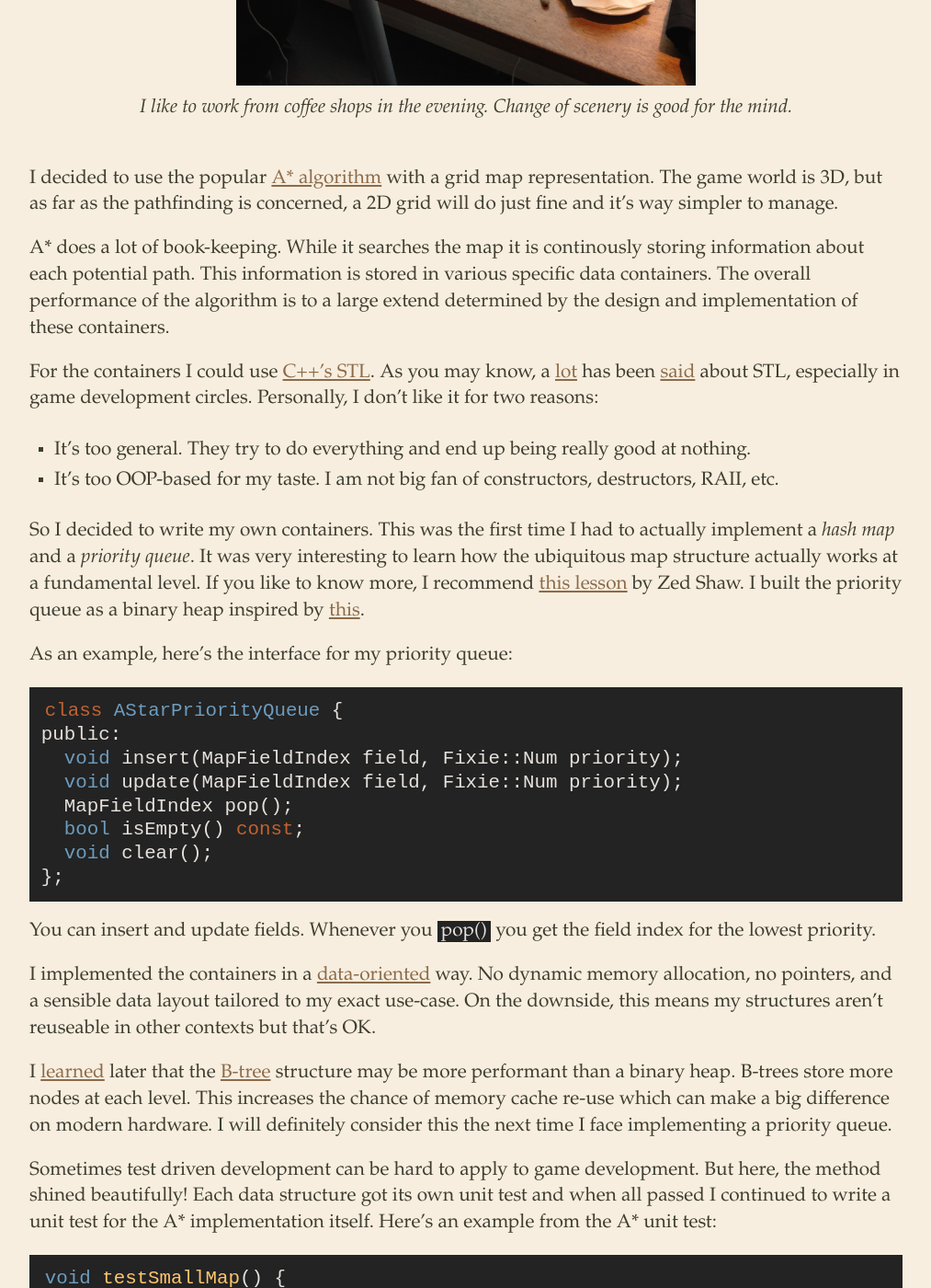
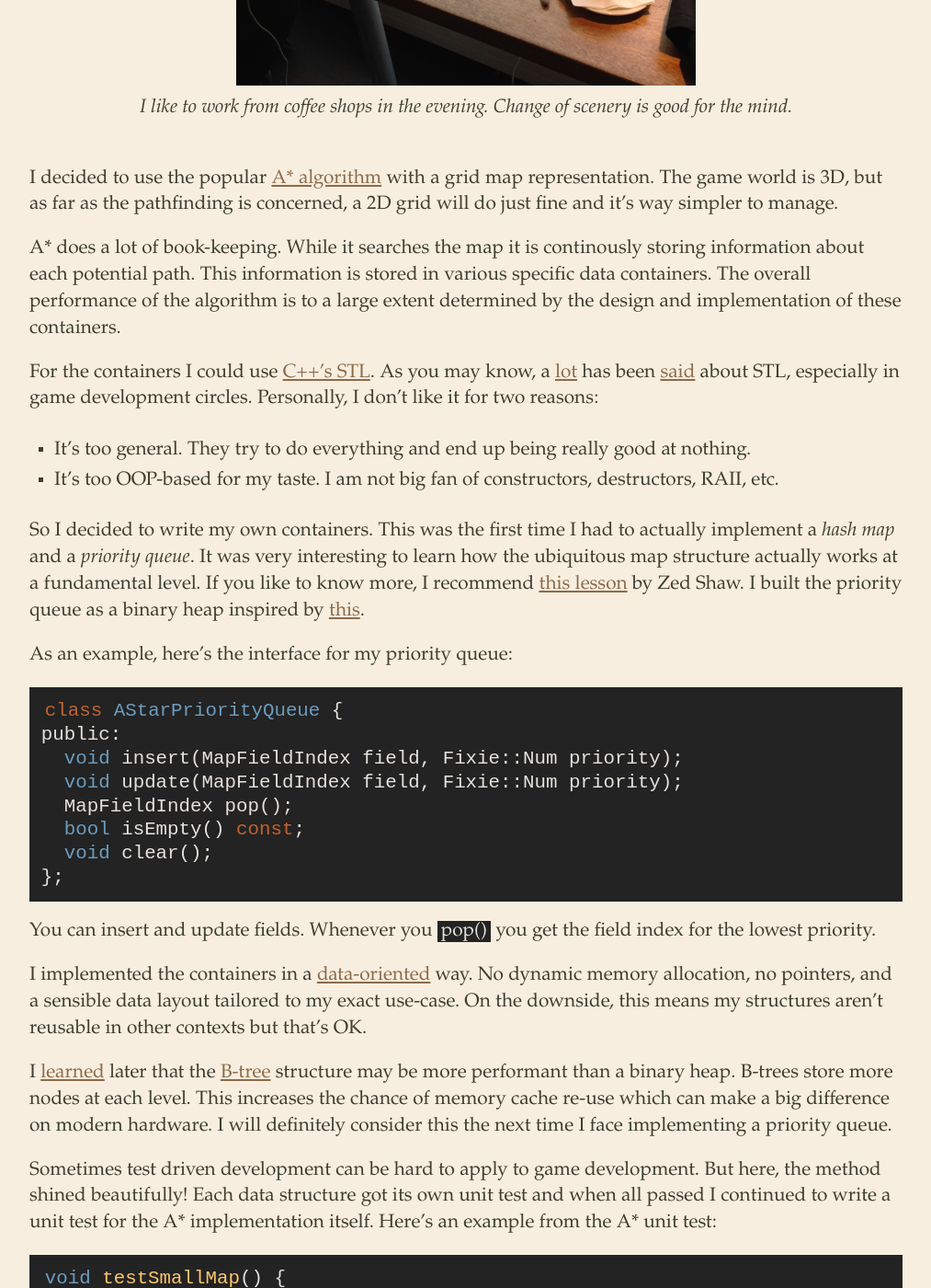
Before and after one commit to chopmo/rasmusrn.github.io, a Jekyll site: the page built from _posts/2015-05-10-pathfinding.markdown, in a window 1280 px wide and 1400 px high, scrolled down 1472 px. Shown: the whole window at 92% size, without its empty margins (133-1146 px from the left). Built offline with Jekyll 4.4.1, drawn with Linux system fonts in a browser that asks for light colours.

Commit message:
Fix a few typos

```diff
--- a/_posts/2015-05-10-pathfinding.markdown
+++ b/_posts/2015-05-10-pathfinding.markdown
@@ -22,7 +22,7 @@ So given this autonomous nature of the block dudes, I needed a pretty efficient
 
 I decided to use the popular [A* algorithm](http://en.wikipedia.org/wiki/A*_search_algorithm) with a grid map representation. The game world is 3D, but as far as the pathfinding is concerned, a 2D grid will do just fine and it's way simpler to manage.
 
-A* does a lot of book-keeping. While it searches the map it is continously storing information about each potential path. This information is stored in various specific data containers. The overall performance of the algorithm is to a large extend determined by the design and implementation of these containers.
+A* does a lot of book-keeping. While it searches the map it is continously storing information about each potential path. This information is stored in various specific data containers. The overall performance of the algorithm is to a large extent determined by the design and implementation of these containers.
 
 For the containers I could use [C++'s STL](http://en.wikipedia.org/wiki/Standard_Template_Library). As you may know, a [lot](http://gamedev.stackexchange.com/questions/268/stl-for-games-yea-or-nay) has been [said](http://simonask.tumblr.com/post/59763277483/why-stl-isnt-great-for-game-development) about STL, especially in game development circles. Personally, I don't like it for two reasons:
 
@@ -46,7 +46,7 @@ public:
 
 You can insert and update fields. Whenever you `pop()` you get the field index for the lowest priority.
 
-I implemented the containers in a [data-oriented](http://gamesfromwithin.com/data-oriented-design) way. No dynamic memory allocation, no pointers, and a sensible data layout tailored to my exact use-case. On the downside, this means my structures aren't reuseable in other contexts but that's OK.
+I implemented the containers in a [data-oriented](http://gamesfromwithin.com/data-oriented-design) way. No dynamic memory allocation, no pointers, and a sensible data layout tailored to my exact use-case. On the downside, this means my structures aren't reusable in other contexts but that's OK.
 
 I [learned](http://cglab.ca/~morin/misc/arraylayout/) later that the [B-tree](http://en.wikipedia.org/wiki/B-tree) structure may be more performant than a binary heap. B-trees store more nodes at each level. This increases the chance of memory cache re-use which can make a big difference on modern hardware. I will definitely consider this the next time I face implementing a priority queue.
 
```
